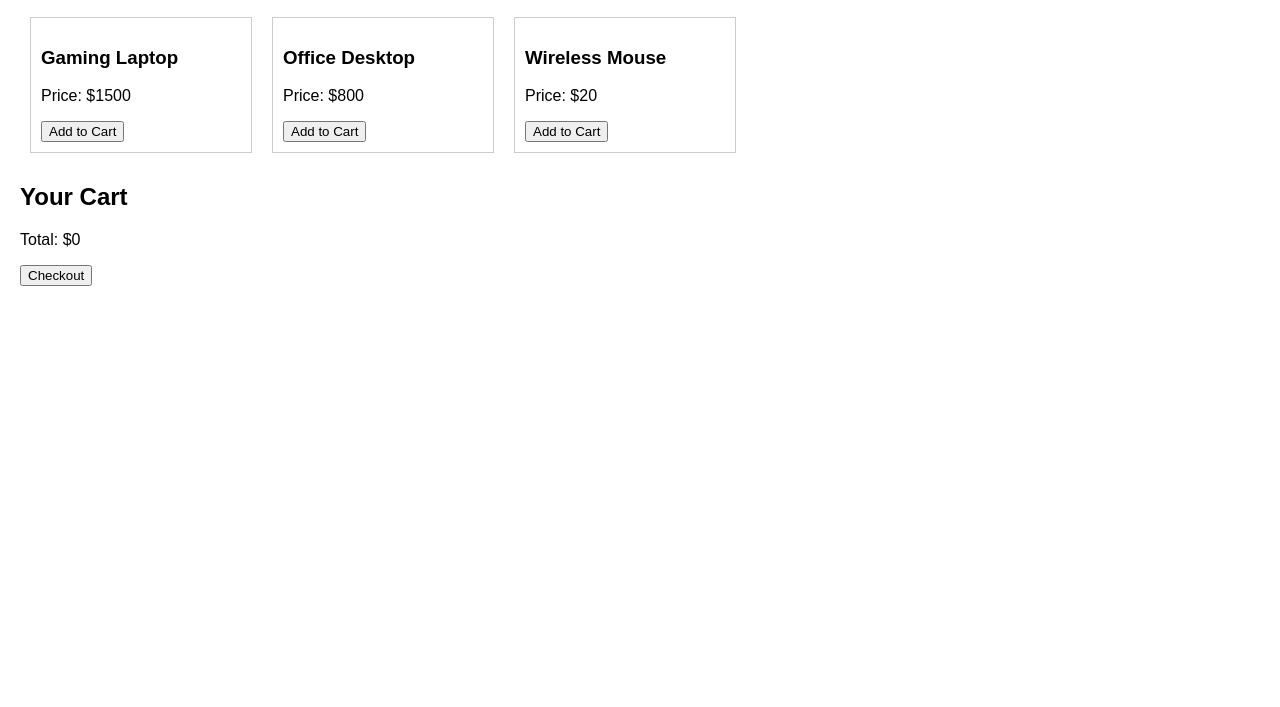
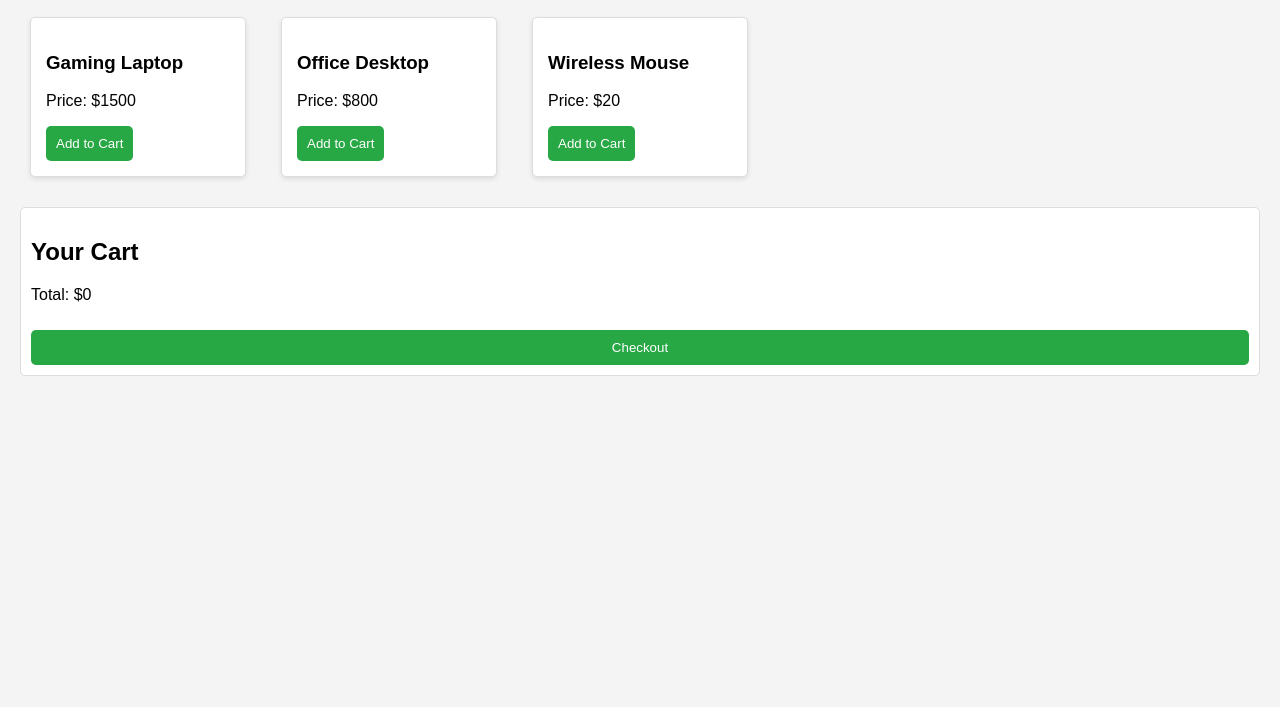
Before and after one commit to joewamwangi/joes.techhub, a plain HTML site: page index.html in a window 1280 px wide. Shown: the part 93-800 px from the top of the page. Drawn offline with Linux system fonts and the light colour scheme.

Commit message:
Update styles.css

```diff
--- a/css/styles.css
+++ b/css/styles.css
@@ -1,21 +1,78 @@
 body {
-    font-family: Arial, sans-serif;
+    font-family: 'Arial', sans-serif;
     margin: 0;
     padding: 20px;
+    background-color: #f4f4f4;
+}
+
+h1 {
+    text-align: center;
+    color: #333;
 }
 
 #products {
-    display: flex;
-    flex-wrap: wrap;
+    display: grid;
+    grid-template-columns: repeat(auto-fill, minmax(220px, 1fr));
+    gap: 15px;
 }
 
 .product {
-    border: 1px solid #ccc;
+    border: 1px solid #ddd;
+    border-radius: 5px;
     margin: 10px;
+    padding: 15px;
+    background-color: white;
+    box-shadow: 0 2px 5px rgba(0, 0, 0, 0.1);
+    transition: transform 0.2s;
+}
+
+.product:hover {
+    transform: scale(1.05);
+}
+
+.product img {
+    width: 100%;
+    border-radius: 5px;
+}
+
+button {
+    background-color: #28a745;
+    color: white;
+    border: none;
     padding: 10px;
-    width: 200px;
+    border-radius: 5px;
+    cursor: pointer;
+}
+
+button:hover {
+    background-color: #218838;
 }
 
 #cart {
     margin-top: 20px;
+    border: 1px solid #ddd;
+    padding: 10px;
+    border-radius: 5px;
+    background-color: white;
 }
+
+#checkout {
+    margin-top: 10px;
+    width: 100%;
+}
+
+nav {
+    text-align: center;
+    margin-bottom: 20px;
+}
+
+nav ul {
+    list-style: none;
+    padding: 0;
+    display: flex;
+    justify-content: center;
+}
+
+nav ul li {
+    margin: 0 15px;
+}
```
